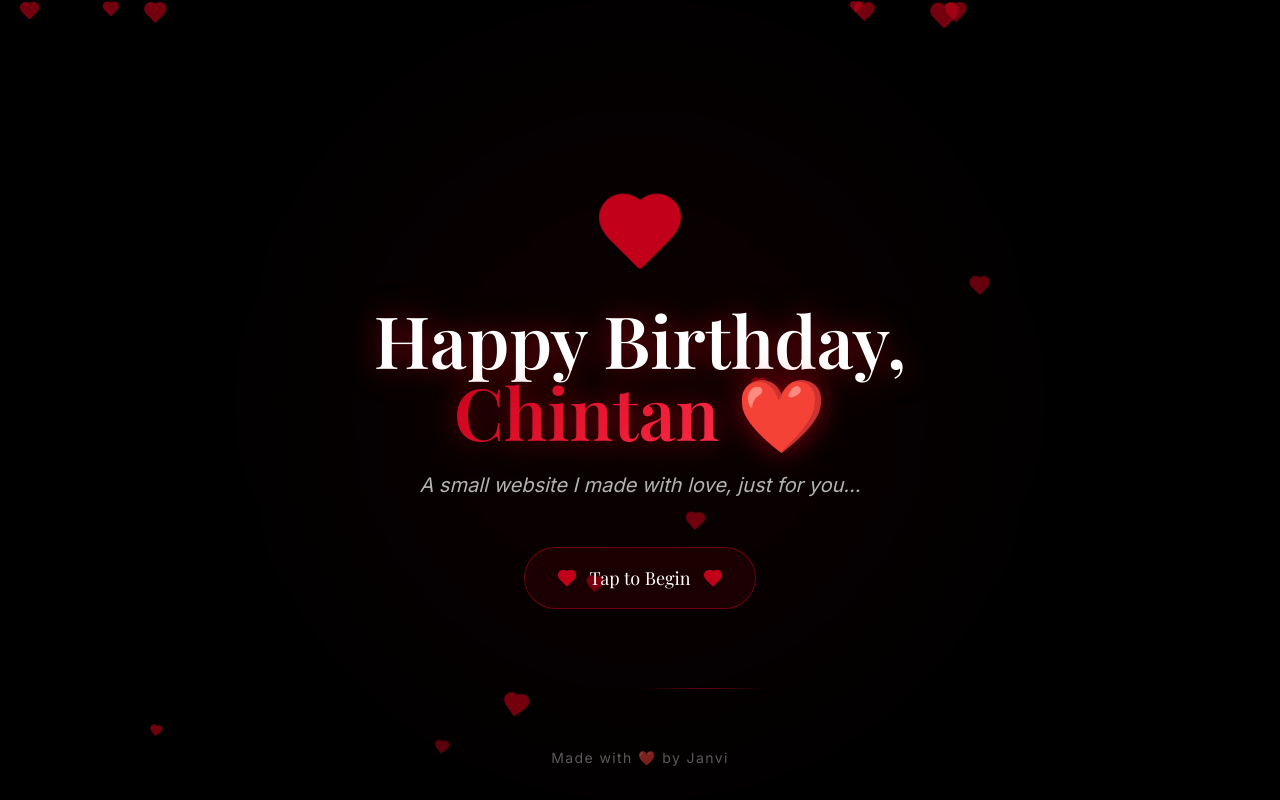
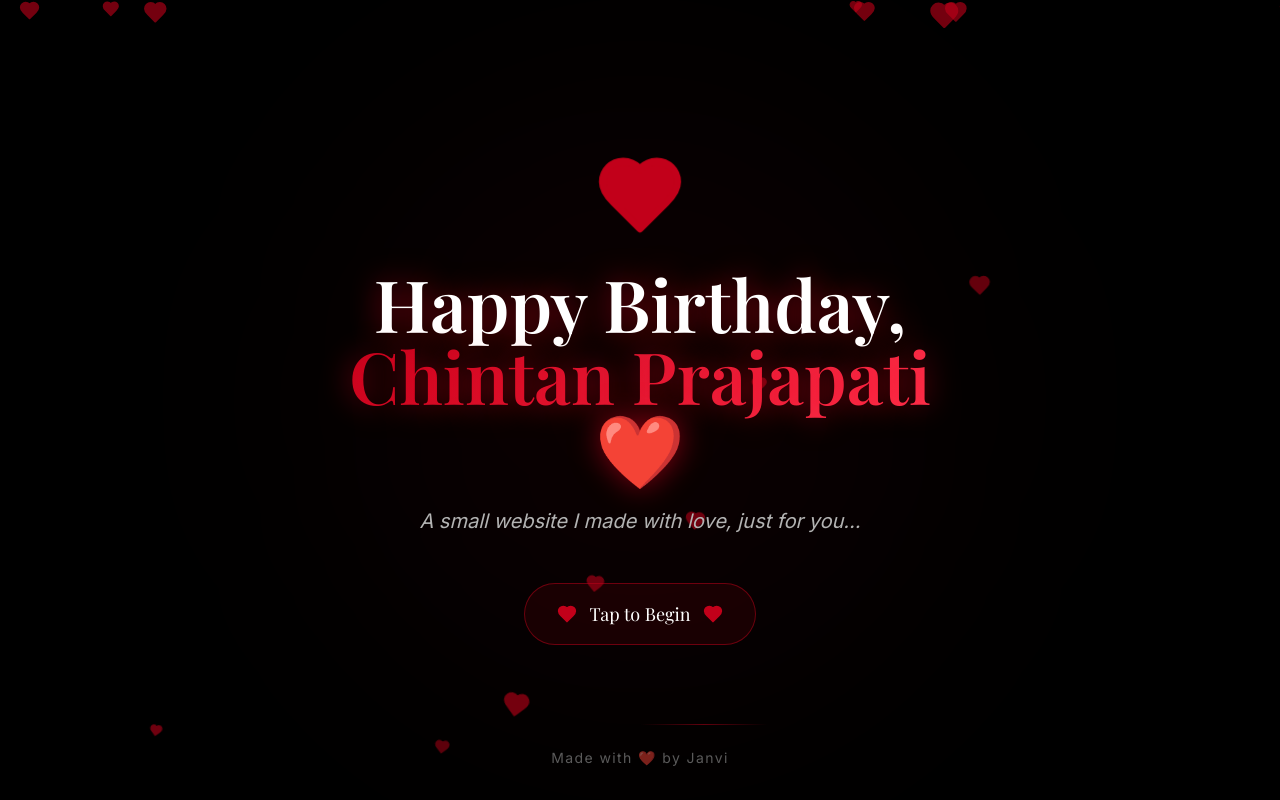
Before and after one commit to janvid2025/cp-birthday, a React (Vite) app: page /cp-birthday/entrance in a window 1280 px wide. Built offline with nearby package versions, Linux system fonts and the light colour scheme; the HTML template or start-up script is replaced by a standard one; a web font is replaced by a local one.

Commit message:
Update EntrancePage.tsx

```diff
--- a/src/pages/EntrancePage.tsx
+++ b/src/pages/EntrancePage.tsx
@@ -37,7 +37,7 @@ const EntrancePage = () => {
           >
             Happy Birthday,
             <br />
-            <span className="text-gradient-romantic">Chintan</span>
+            <span className="text-gradient-romantic">Chintan Prajapati</span>
             <span className="text-primary"> ❤️</span>
           </motion.h1>
 
@@ -64,7 +64,7 @@ const EntrancePage = () => {
             animate={{ opacity: showButton ? 1 : 0, y: showButton ? 0 : 20 }}
             transition={{ duration: 0.5 }}
           >
-            <NavigationButton to="/countdown" label="Tap to Begin" />
+            <NavigationButton to="/gallery" label="Tap to Begin" />
           </motion.div>
 
           {/* Decorative line */}
```
